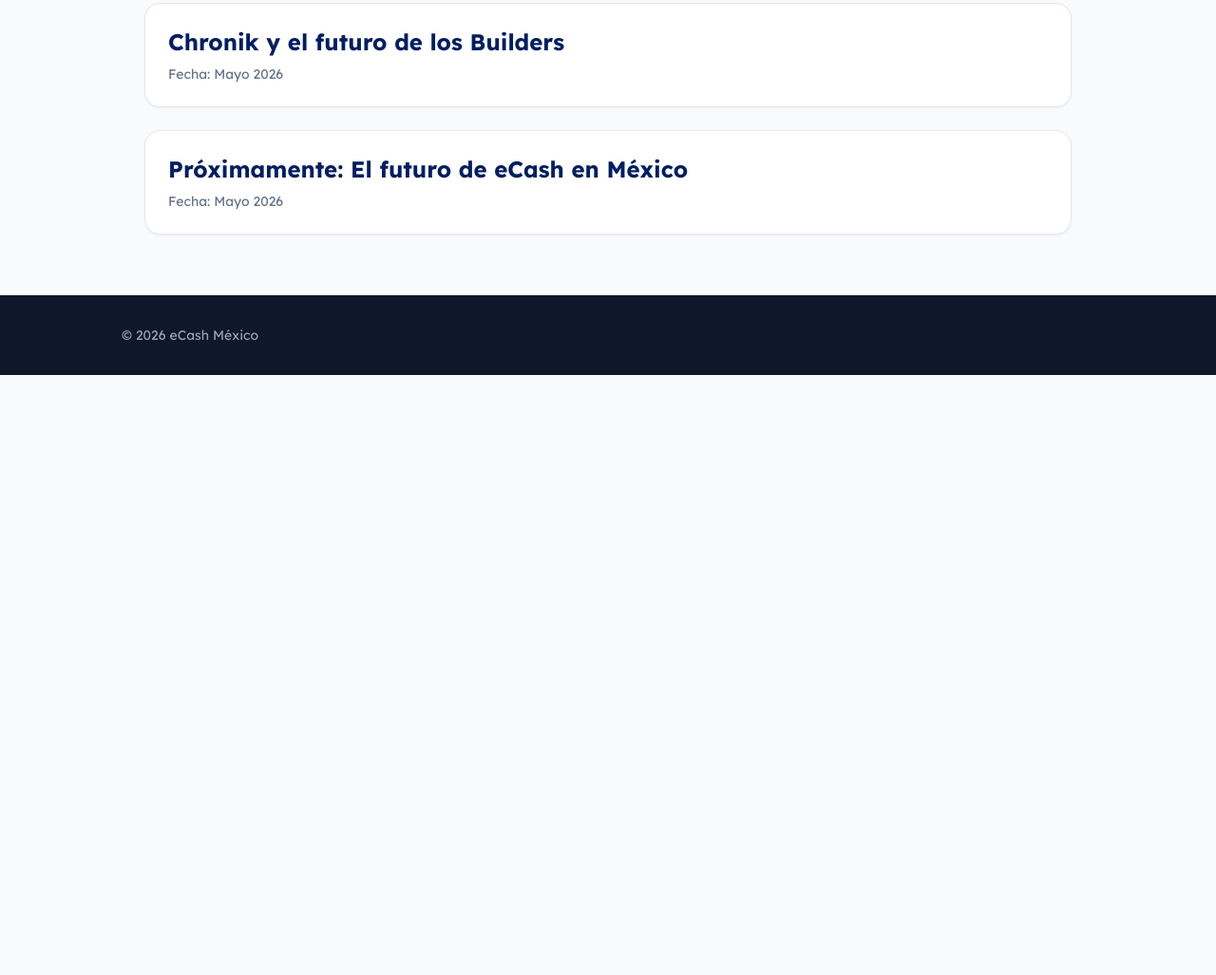
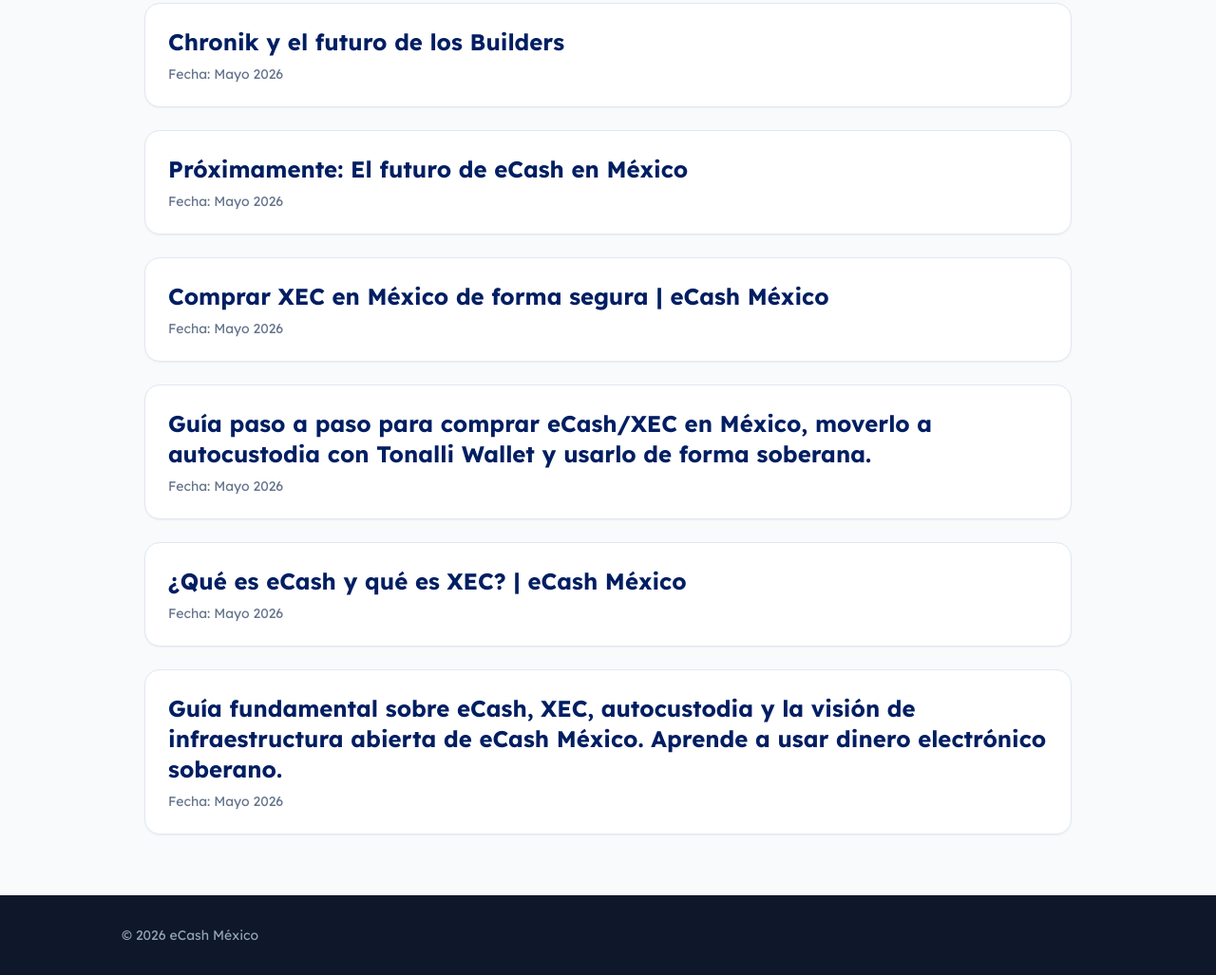
Before and after one commit to XolosRMZ/ecash-mexico, a plain HTML site: page blog/index.html in a window 1280 px wide. Shown: the part 250-1277 px from the top of the page at 95% size. Before the commit the page ends 800 px from the top, so only its background shows below. Drawn offline with nearby package versions, Linux system fonts and the light colour scheme.

Commit message:
Update index.html

```diff
--- a/blog/index.html
+++ b/blog/index.html
@@ -26,6 +26,8 @@
         <p class="text-slate-600 mb-10">Bienvenido al blog de eCash México. Aquí encontrarás las últimas actualizaciones.</p>
 
         <section id="articles-list" class="grid gap-6">
+
+
             <article class="bg-white border border-slate-200 rounded-2xl p-6 shadow-sm">
                 <h2 class="text-2xl font-bold text-[#001e62] mb-2">
                     <a href="./chronik-builders-ecash.html" class="hover:text-[#00abe7]">Chronik y el futuro de los Builders</a>
@@ -38,6 +40,42 @@
                 </h2>
                 <p class="text-sm text-slate-500">Fecha: Mayo 2026</p>
             </article>
+
+
+
+            <article class="bg-white border border-slate-200 rounded-2xl p-6 shadow-sm">
+                <h2 class="text-2xl font-bold text-[#001e62] mb-2">
+                    <a href="./comprar-xec-en-mexico.html" class="hover:text-[#00abe7]">Comprar XEC en México de forma segura | eCash México</a>
+                </h2>
+                <p class="text-sm text-slate-500">Fecha: Mayo 2026</p>
+            </article>
+            <article class="bg-white border border-slate-200 rounded-2xl p-6 shadow-sm">
+                <h2 class="text-2xl font-bold text-[#001e62] mb-2">
+                    <a href="#" class="hover:text-[#00abe7]">Guía paso a paso para comprar eCash/XEC en México, moverlo a autocustodia con Tonalli Wallet y usarlo de forma soberana.</a>
+                </h2>
+                <p class="text-sm text-slate-500">Fecha: Mayo 2026</p>
+            </article>
+
+
+
+            <article class="bg-white border border-slate-200 rounded-2xl p-6 shadow-sm">
+                <h2 class="text-2xl font-bold text-[#001e62] mb-2">
+                    <a href="./que-es-ecash.html" class="hover:text-[#00abe7]">¿Qué es eCash y qué es XEC? | eCash México</a>
+                </h2>
+                <p class="text-sm text-slate-500">Fecha: Mayo 2026</p>
+            </article>
+            <article class="bg-white border border-slate-200 rounded-2xl p-6 shadow-sm">
+                <h2 class="text-2xl font-bold text-[#001e62] mb-2">
+                    <a href="#" class="hover:text-[#00abe7]">Guía fundamental sobre eCash, XEC, autocustodia y la visión de infraestructura abierta de eCash México. Aprende a usar dinero electrónico soberano.</a>
+                </h2>
+                <p class="text-sm text-slate-500">Fecha: Mayo 2026</p>
+            </article>
+
+
+
+
+
+
         </section>
     </main>
 
```
